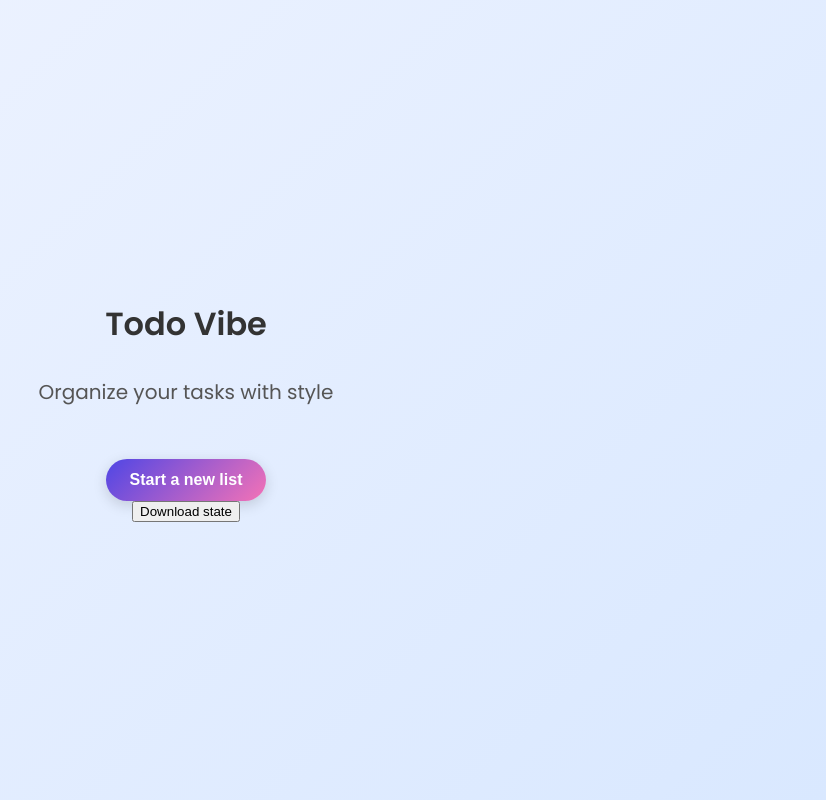
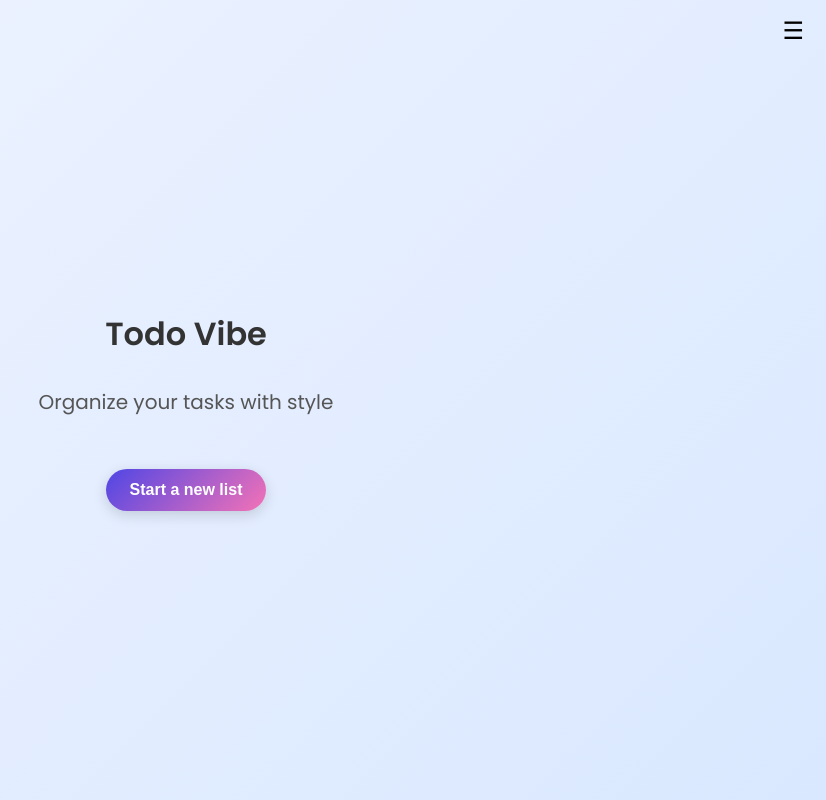
Before and after one commit to bpetersen/todo-vibe, a React (Vite) app in the folder web/: page / in a window 1280 px wide. Shown: the whole page, without its empty margins (454-1280 px from the left). Built offline with nearby package versions, Linux system fonts and the light colour scheme.

Commit message:
feat: export saved lists

```diff
--- a/web/src/App.css
+++ b/web/src/App.css
@@ -20,6 +20,7 @@ body {
   text-align: center;
   color: #333;
   padding: 0 1rem;
+  position: relative;
 }
 
 .tagline {
@@ -46,3 +47,23 @@ body {
   transform: translateY(-2px);
   box-shadow: 0 6px 20px rgba(0, 0, 0, 0.2);
 }
+
+.menu-button {
+  position: absolute;
+  top: 1rem;
+  right: 1rem;
+  background: none;
+  border: none;
+  font-size: 1.5rem;
+  cursor: pointer;
+}
+
+.menu {
+  position: absolute;
+  top: 3rem;
+  right: 1rem;
+  background: #fff;
+  border: 1px solid #ccc;
+  padding: 0.5rem;
+  box-shadow: 0 2px 6px rgba(0, 0, 0, 0.15);
+}
--- a/web/src/App.tsx
+++ b/web/src/App.tsx
@@ -1,6 +1,8 @@
+import { useState } from 'react';
 import './App.css';
 
 export default function App() {
+  const [menuOpen, setMenuOpen] = useState(false);
   async function createList() {
     const name = window.prompt('List name?') ?? 'New List';
     const id = crypto.randomUUID();
@@ -9,7 +11,7 @@ export default function App() {
     window.location.assign(`/lists/${id}`);
   }
 
-  function downloadState() {
+  function exportState() {
     const lists = [] as unknown[];
     for (let i = 0; i < localStorage.length; i++) {
       const key = localStorage.key(i);
@@ -31,12 +33,23 @@ export default function App() {
 
   return (
     <main className="intro">
+      <button
+        className="menu-button"
+        aria-label="Menu"
+        onClick={() => setMenuOpen(!menuOpen)}
+      >
+        ☰
+      </button>
+      {menuOpen && (
+        <div className="menu">
+          <button onClick={exportState}>Export state</button>
+        </div>
+      )}
       <h1>Todo Vibe</h1>
       <p className="tagline">Organize your tasks with style</p>
       <button className="start-button" onClick={createList}>
         Start a new list
       </button>
-      <button onClick={downloadState}>Download state</button>
     </main>
   );
 }
```
Also changed, not shown: 2 other files (tests, documents, lock files or other folders).
